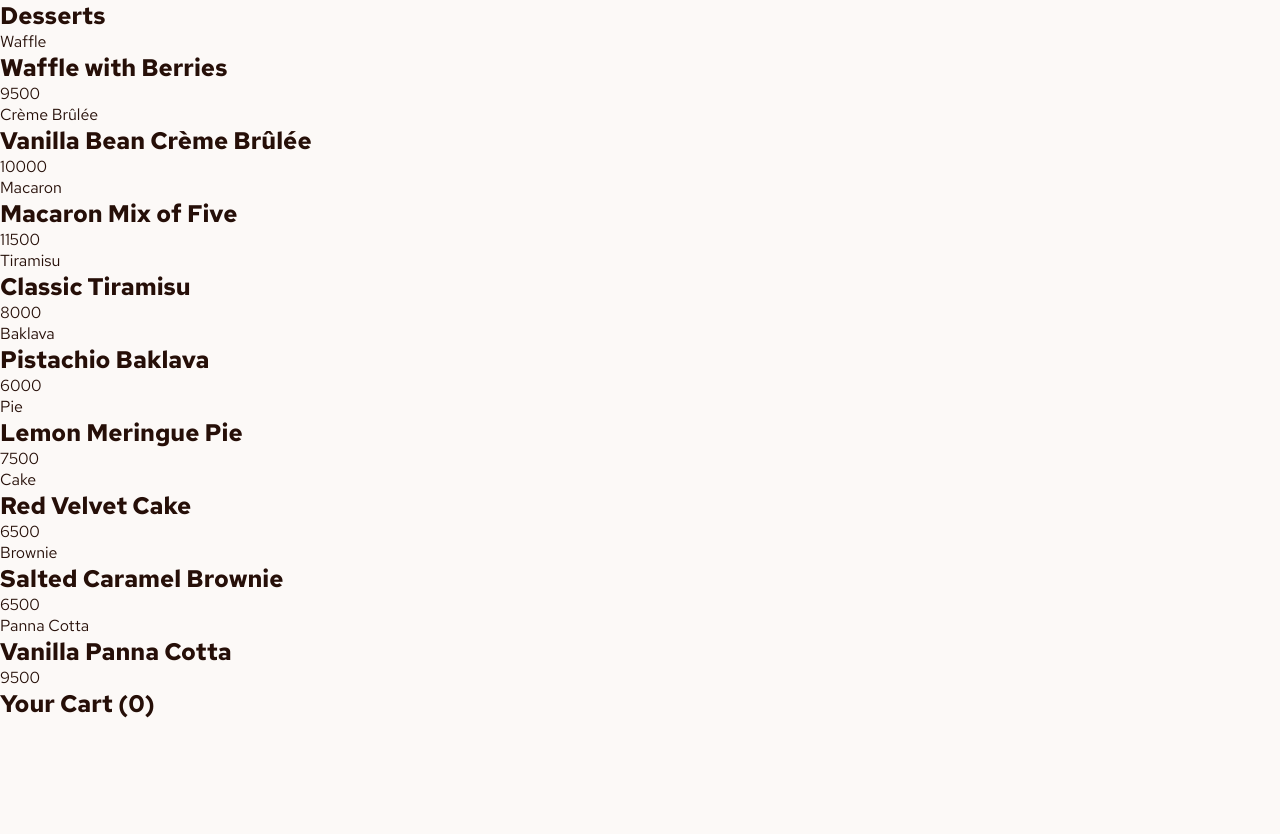
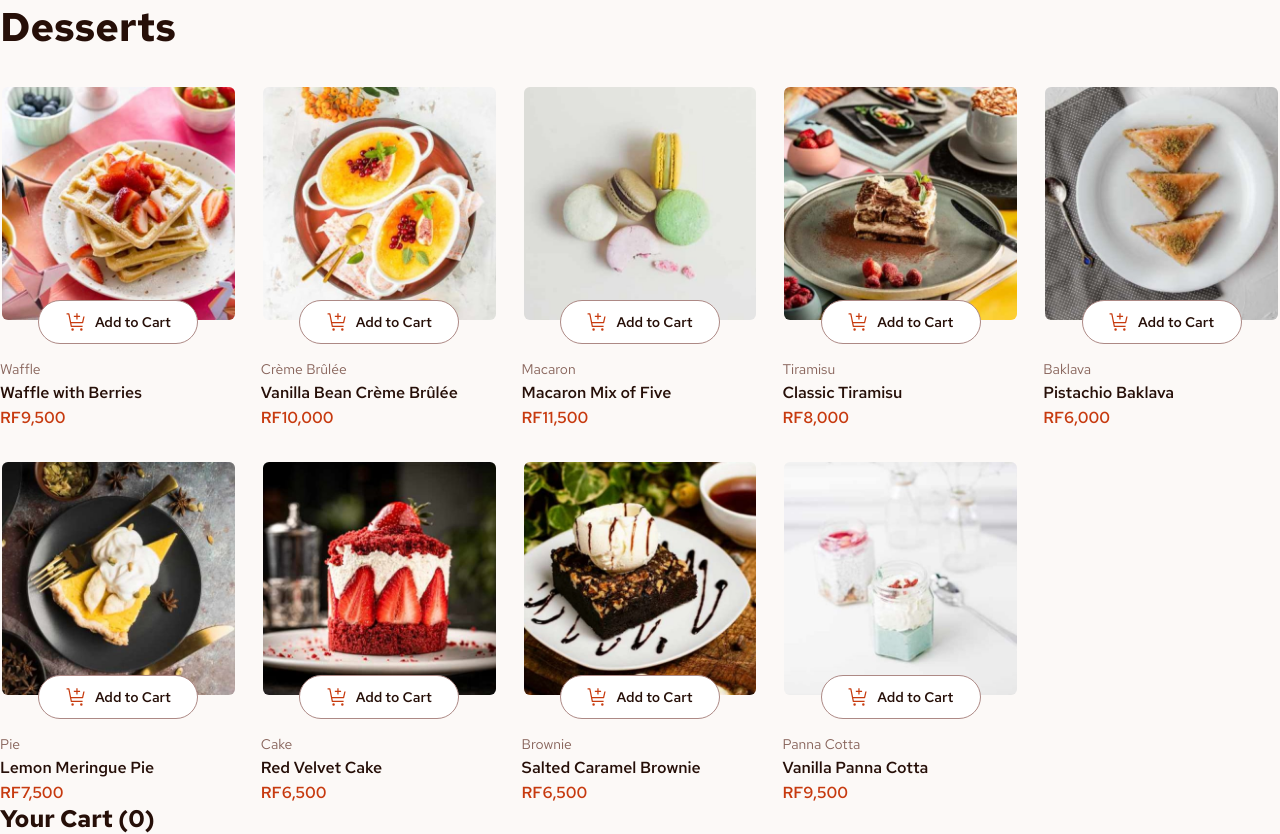
Before and after one commit to shina-wq/angular-dessert-shop, an Angular app: page / in a window 1280 px wide. Before the commit the page ends 800 px from the top, so only its background shows below. Built offline with nearby package versions, Linux system fonts and the light colour scheme.

Commit message:
feat: display products with bindings, RWF currency and in-cart highlight

```diff
--- a/src/app/app.config.ts
+++ b/src/app/app.config.ts
@@ -1,5 +1,19 @@
-import { ApplicationConfig, provideBrowserGlobalErrorListeners } from '@angular/core';
+import { registerLocaleData } from '@angular/common';
+import localeEnRw from '@angular/common/locales/en-RW';
+import {
+  ApplicationConfig,
+  DEFAULT_CURRENCY_CODE,
+  LOCALE_ID,
+  provideBrowserGlobalErrorListeners,
+} from '@angular/core';
+
+// Format numbers and prices for Rwanda, e.g. 9500 -> RF9,500
+registerLocaleData(localeEnRw);
 
 export const appConfig: ApplicationConfig = {
-  providers: [provideBrowserGlobalErrorListeners()],
+  providers: [
+    provideBrowserGlobalErrorListeners(),
+    { provide: LOCALE_ID, useValue: 'en-RW' },
+    { provide: DEFAULT_CURRENCY_CODE, useValue: 'RWF' },
+  ],
 };
--- a/src/app/app.html
+++ b/src/app/app.html
@@ -1,4 +1,4 @@
 <main>
-  <app-product-list [products]="products" />
+  <app-product-list [products]="products" [cart]="cart" />
   <app-cart [items]="cart" />
 </main>
--- a/src/app/components/product-card/product-card.css
+++ b/src/app/components/product-card/product-card.css
@@ -0,0 +1,89 @@
+.media {
+  position: relative;
+  margin-bottom: 38px;
+}
+
+.photo {
+  width: 100%;
+  aspect-ratio: 1;
+  object-fit: cover;
+  border-radius: 8px;
+  border: 2px solid transparent;
+}
+
+.in-cart .photo {
+  border-color: var(--red);
+}
+
+.add-btn,
+.stepper {
+  position: absolute;
+  left: 50%;
+  bottom: 0;
+  transform: translate(-50%, 50%);
+  width: 160px;
+  height: 44px;
+  border-radius: 999px;
+}
+
+.add-btn {
+  display: flex;
+  align-items: center;
+  justify-content: center;
+  gap: 8px;
+  font-weight: 600;
+  font-size: 14px;
+  color: var(--rose-900);
+  background: #fff;
+  border: 1px solid var(--rose-400);
+}
+
+.add-btn:hover,
+.add-btn:focus-visible {
+  color: var(--red);
+  border-color: var(--red);
+}
+
+.stepper {
+  display: flex;
+  align-items: center;
+  justify-content: space-between;
+  padding: 0 12px;
+  color: #fff;
+  font-weight: 600;
+  font-size: 14px;
+  background: var(--red);
+}
+
+.stepper button {
+  display: grid;
+  place-items: center;
+  width: 20px;
+  height: 20px;
+  color: #fff;
+  background: none;
+  border: 1px solid #fff;
+  border-radius: 50%;
+}
+
+.stepper button:hover,
+.stepper button:focus-visible {
+  color: var(--red);
+  background: #fff;
+}
+
+.category {
+  font-size: 14px;
+  color: var(--rose-500);
+}
+
+.name {
+  margin: 4px 0;
+  font-size: 16px;
+  font-weight: 600;
+}
+
+.price {
+  font-weight: 600;
+  color: var(--red);
+}
--- a/src/app/components/product-card/product-card.html
+++ b/src/app/components/product-card/product-card.html
@@ -1,5 +1,32 @@
-<article>
-  <p>{{ product.category }}</p>
-  <h2>{{ product.name }}</h2>
-  <p>{{ product.price }}</p>
+<article class="card" [ngClass]="{ 'in-cart': quantity > 0 }">
+  <div class="media">
+    <picture>
+      <source media="(min-width: 1024px)" [srcset]="product.image.desktop" />
+      <source media="(min-width: 640px)" [srcset]="product.image.tablet" />
+      <img class="photo" [src]="product.image.mobile" [alt]="product.name" />
+    </picture>
+
+    @if (quantity === 0) {
+      <button class="add-btn" type="button" (click)="add.emit()">
+        <img src="assets/images/icon-add-to-cart.svg" alt="" />
+        Add to Cart
+      </button>
+    } @else {
+      <div class="stepper">
+        <button type="button" (click)="decrement.emit()" [attr.aria-label]="'Decrease ' + product.name">
+          <svg width="10" height="2" viewBox="0 0 10 2"><path fill="currentColor" d="M0 .375h10v1.25H0V.375Z" /></svg>
+        </button>
+        <span aria-live="polite">{{ quantity }}</span>
+        <button type="button" (click)="increment.emit()" [attr.aria-label]="'Increase ' + product.name">
+          <svg width="10" height="10" viewBox="0 0 10 10">
+            <path fill="currentColor" d="M10 4.375H5.625V0h-1.25v4.375H0v1.25h4.375V10h1.25V5.625H10v-1.25Z" />
+          </svg>
+        </button>
+      </div>
+    }
+  </div>
+
+  <p class="category">{{ product.category }}</p>
+  <h2 class="name">{{ product.name }}</h2>
+  <p class="price">{{ product.price | currency }}</p>
 </article>
--- a/src/app/components/product-list/product-list.css
+++ b/src/app/components/product-list/product-list.css
@@ -0,0 +1,15 @@
+h1 {
+  margin-bottom: 32px;
+  font-size: 40px;
+  font-weight: 700;
+}
+
+.grid {
+  display: grid;
+  grid-template-columns: repeat(auto-fill, minmax(200px, 1fr));
+  gap: 32px 24px;
+}
+
+.empty {
+  color: var(--rose-500);
+}
--- a/src/app/components/product-list/product-list.html
+++ b/src/app/components/product-list/product-list.html
@@ -1,7 +1,11 @@
 <section>
   <h1>Desserts</h1>
 
-  @for (product of products; track product.name) {
-    <app-product-card [product]="product" />
-  }
+  <div class="grid">
+    @for (product of products; track product.name) {
+      <app-product-card [product]="product" [quantity]="quantityOf(product)" />
+    } @empty {
+      <p class="empty">No desserts available right now. Please check back later.</p>
+    }
+  </div>
 </section>
--- a/src/app/components/product-list/product-list.ts
+++ b/src/app/components/product-list/product-list.ts
@@ -1,5 +1,5 @@
 import { Component, Input } from '@angular/core';
-import { Product } from '../../models/product';
+import { CartItem, Product } from '../../models/product';
 import { ProductCard } from '../product-card/product-card';
 
 @Component({
@@ -10,4 +10,9 @@ import { ProductCard } from '../product-card/product-card';
 })
 export class ProductList {
   @Input({ required: true }) products!: Product[];
+  @Input({ required: true }) cart!: CartItem[];
+
+  quantityOf(product: Product): number {
+    return this.cart.find((item) => item.product === product)?.quantity ?? 0;
+  }
 }
```
Also changed, not shown: src/app/components/product-card/product-card.ts (+8 -1 lines).
